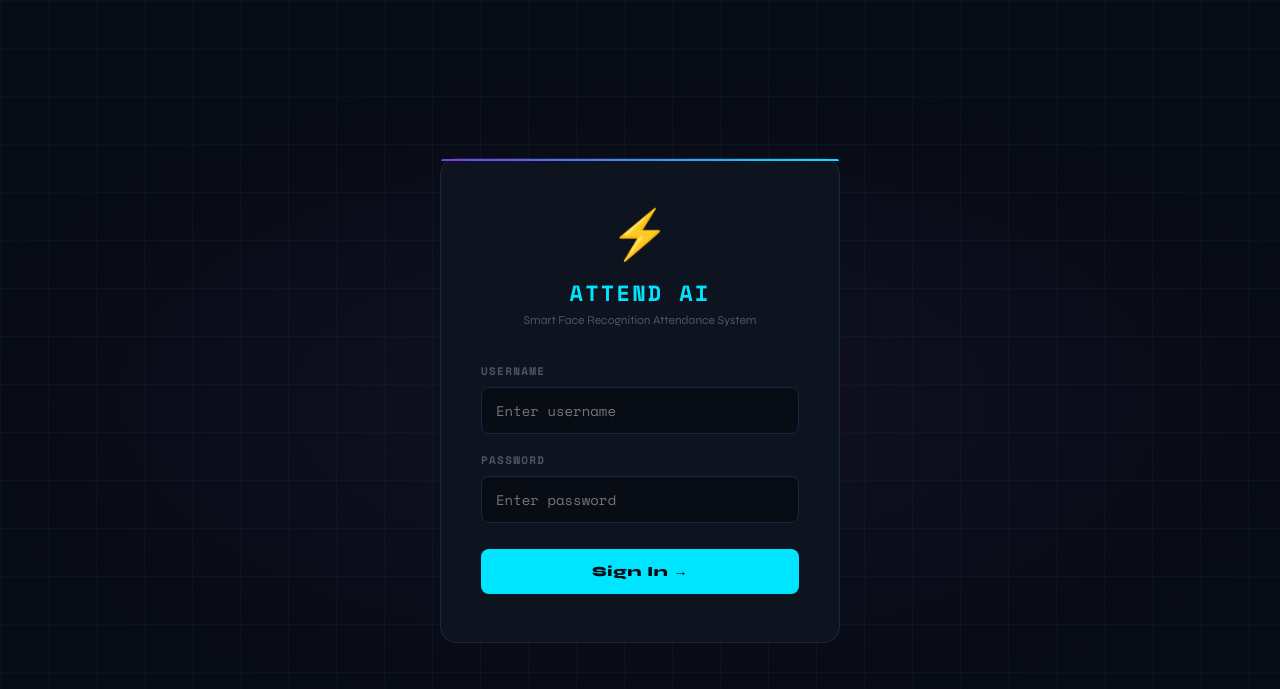
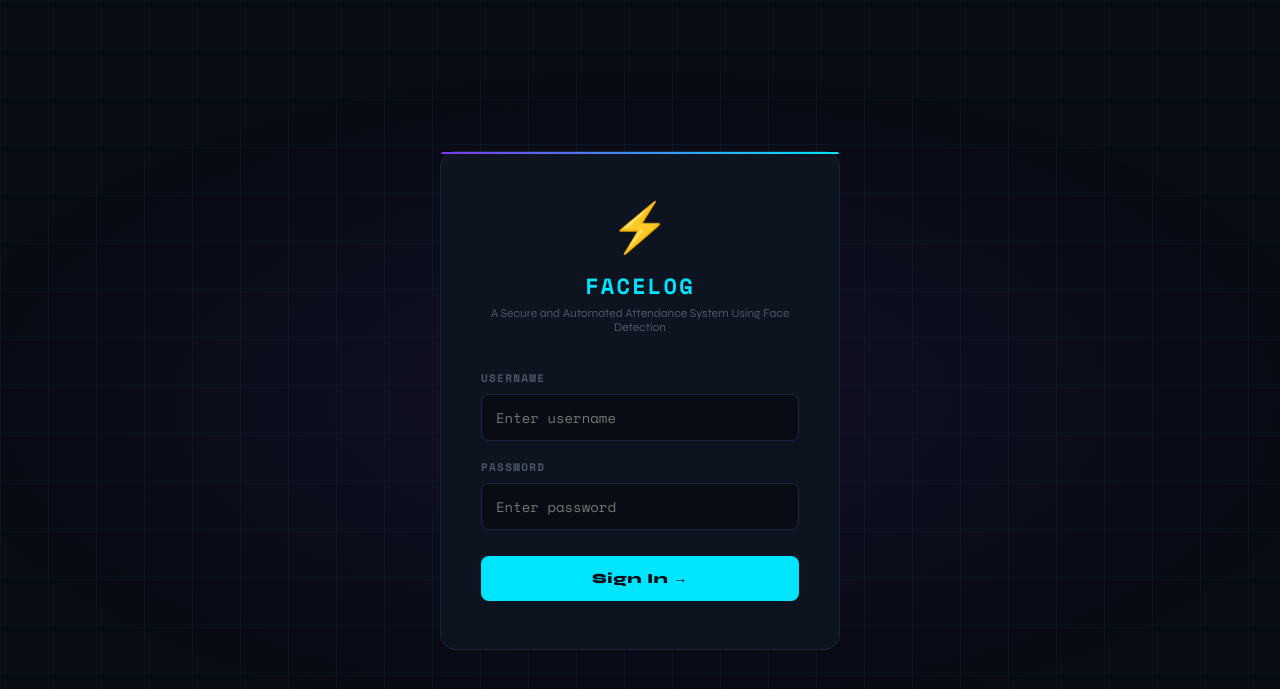
Before and after one commit to devil11p/Facelog, a Flask app: page /login in a window 1280 px wide. Shown: the top 689 px of the page. Run offline with Flask 3, Linux system fonts and the light colour scheme.

Commit message:
Update app name and tagline

```diff
--- a/templates/login.html
+++ b/templates/login.html
@@ -146,8 +146,8 @@
   <div class="login-box">
     <div class="logo">
       <div class="logo-icon">⚡</div>
-      <h1>ATTEND AI</h1>
-      <p>Smart Face Recognition Attendance System</p>
+      <h1>FACELOG</h1>
+      <p>A Secure and Automated Attendance System Using Face Detection</p>
     </div>
     <div class="error-msg" id="error-msg"></div>
     <div class="field">
```
